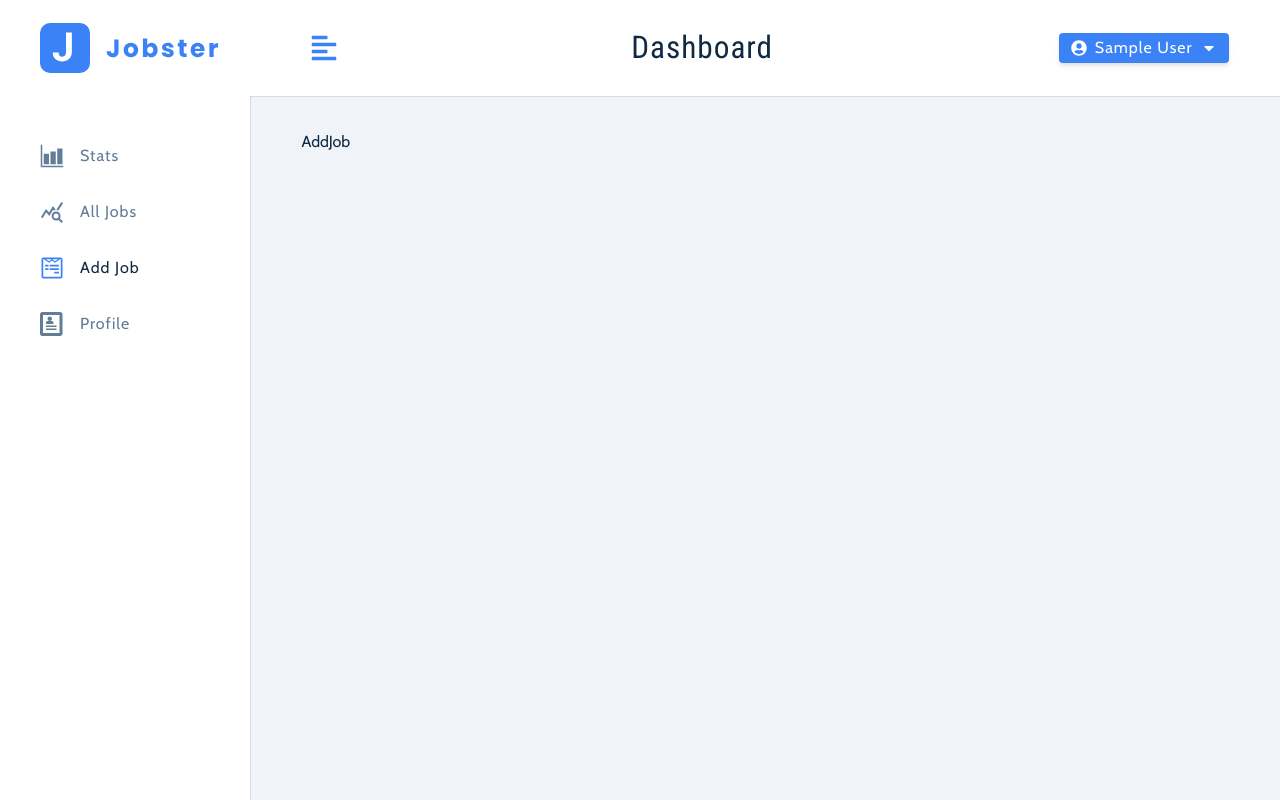
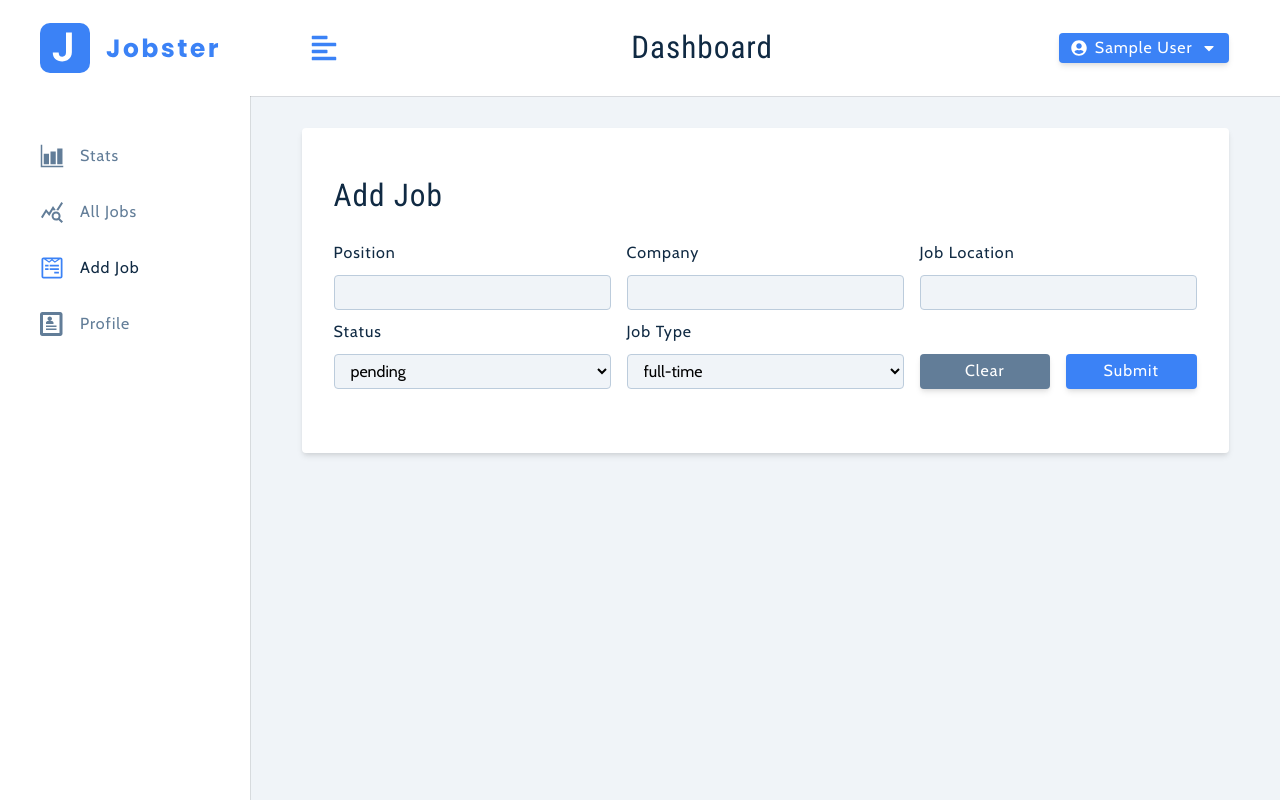
Before and after one commit to odik91/learn-ts-react-jobster, a React (Vite) app: page /add-job in a window 1280 px wide. Built offline with nearby package versions, Linux system fonts and the light colour scheme; sample sign-in values are in the browser's storage.

Commit message:
finsih add job

```diff
--- a/src/components/FormRow.tsx
+++ b/src/components/FormRow.tsx
@@ -24,6 +24,7 @@ const FormRow = ({
       <input
         type={type}
         name={name}
+        id={name}
         value={value}
         onChange={handleChange}
         className="form-input"
--- /dev/null
+++ b/src/components/FormRowSelect.tsx
@@ -0,0 +1,37 @@
+const FormRowSelect = ({
+  labelText,
+  name,
+  value,
+  handleChange,
+  list,
+}: {
+  labelText?: string;
+  name: string;
+  value: string;
+  handleChange: React.ChangeEventHandler<HTMLSelectElement>;
+  list: string[];
+}) => {
+  return (
+    <div className="form-row">
+      <label htmlFor={name} className="form-label">
+        {labelText || name}
+      </label>
+      <select
+        name={name}
+        id={name}
+        value={value}
+        className="form-select"
+        onChange={handleChange}
+      >
+        {list.map((itemValue, index) => {
+          return (
+            <option value={itemValue} key={index}>
+              {itemValue}
+            </option>
+          );
+        })}
+      </select>
+    </div>
+  );
+};
+export default FormRowSelect;
--- a/src/components/Navbar.tsx
+++ b/src/components/Navbar.tsx
@@ -39,7 +39,7 @@ const Navbar = () => {
               type="button"
               className="dropdown-btn"
               onClick={() => {
-                dispatch(logoutUser());
+                dispatch(logoutUser('Logging out...'));
               }}
             >
               logout
--- a/src/features/job/jobSlice.ts
+++ b/src/features/job/jobSlice.ts
@@ -1,20 +1,34 @@
-import { createSlice } from "@reduxjs/toolkit";
+import { createAsyncThunk, createSlice, PayloadAction } from "@reduxjs/toolkit";
+import { toast } from "react-toastify";
+import { RootState } from "../../store";
+import { createJobThunk } from "./jobThunk";
+import { getUserFromLocalStorage } from "../../utils/localStorage";
 
 type JobTypeOptions = "full-time" | "part-time" | "remote" | "internship";
-
 type StatusOptions = "interview" | "declined" | "pending";
 
-type InitialState = {
-  isLoading: boolean;
+export type Job = {
   position: string;
   company: string;
   jobLocation: string;
+  jobType: JobTypeOptions;
+  status: StatusOptions;
+};
+
+export type InitialState = Job & {
+  isLoading: boolean;
   jobTypeOptions: JobTypeOptions[];
-  jobType: JobTypeOptions;
   statusOptions: StatusOptions[];
-  status: StatusOptions;
   isEditing: boolean;
   editJobId: string;
+};
+
+export type JobReturn = Job & {
+  createdBy: string;
+  _id?: string;
+  createdAt?: string;
+  updatedAt?: string;
+  __v?: number;
 };
 
 const initialState: InitialState = {
@@ -30,10 +44,61 @@ const initialState: InitialState = {
   editJobId: "",
 };
 
+export type HandleChangePayload<K extends keyof InitialState> = {
+  name: K;
+  value: InitialState[K];
+};
+
+export const createJob = createAsyncThunk<
+  JobReturn,
+  Job,
+  { rejectValue: string; state: RootState }
+>("job/createJob", async (job: Job, thunkAPI: any): Promise<any> => {
+  return createJobThunk("/jobs", job, thunkAPI);
+});
+
 const jobSlice = createSlice({
   name: "job",
   initialState,
-  reducers: {},
+  reducers: {
+    handleChange: <K extends keyof InitialState>(
+      state: InitialState,
+      action: PayloadAction<HandleChangePayload<K>>
+    ) => {
+      const { name, value } = action.payload;
+      state[name] = value;
+    },
+    clearValues: (): InitialState => {
+      return {
+        ...initialState,
+        jobLocation: getUserFromLocalStorage()?.location || "",
+      };
+    },
+  },
+  extraReducers: (builder) => {
+    builder
+      .addCase(createJob.pending, (state) => {
+        state.isLoading = true;
+      })
+      .addCase(
+        createJob.fulfilled,
+        (state, { payload }: PayloadAction<JobReturn>) => {
+          state.isLoading = false;
+          console.log(payload);
+
+          toast.success("Job created");
+        }
+      )
+      .addCase(
+        createJob.rejected,
+        (state, { payload }: PayloadAction<string | undefined>) => {
+          state.isLoading = false;
+          if (payload) toast.error(payload);
+        }
+      );
+  },
 });
 
+export const { handleChange, clearValues } = jobSlice.actions;
+
 export default jobSlice.reducer;
--- /dev/null
+++ b/src/features/job/jobThunk.ts
@@ -0,0 +1,22 @@
+import customFetch from "../../utils/axios";
+import { errorHelperThunkAPI } from "../user/userSlice";
+import { AppThunkAPI } from "../user/userThunk";
+import { Job, JobReturn } from "./jobSlice";
+
+export const createJobThunk = async (
+  url: string,
+  job: Job,
+  thunkAPI: AppThunkAPI
+): Promise<JobReturn | unknown> => {
+  try {
+    const token = thunkAPI.getState().user.user?.token;
+    const response = await customFetch.post(url, job, {
+      headers: {
+        Authorization: `Bearer ${token}`,
+      },
+    });
+    return response.data;
+  } catch (error: unknown) {
+    return errorHelperThunkAPI(error, thunkAPI, "action");
+  }
+};
--- a/src/features/user/userSlice.ts
+++ b/src/features/user/userSlice.ts
@@ -7,7 +7,11 @@ import {
   getUserFromLocalStorage,
   removeUserFromLocalStorage,
 } from "../../utils/localStorage";
-import { loginUserThunk, registerUserThunk, updateUserThunk } from "./userThunk";
+import {
+  loginUserThunk,
+  registerUserThunk,
+  updateUserThunk,
+} from "./userThunk";
 
 export type UserType = {
   email: string;
@@ -75,7 +79,7 @@ export const registerUser = createAsyncThunk<
   RegisterUser,
   { rejectValue: string }
 >("user/registerUser", async (user: RegisterUser, thunkAPI): Promise<any> => {
-  return registerUserThunk("/auth/register", user, thunkAPI)
+  return registerUserThunk("/auth/register", user, thunkAPI);
 });
 
 export const loginUser = createAsyncThunk<
@@ -101,10 +105,13 @@ const userSlice = createSlice({
   name: "user",
   initialState,
   reducers: {
-    logoutUser: (state) => {
+    logoutUser: (state, { payload }: PayloadAction<string | undefined>) => {
       state.user = null;
       state.isSidebarOpen = false;
       removeUserFromLocalStorage();
+      if (payload) {
+        toast.success(payload);
+      }
     },
     toggleSidebar: (state) => {
       state.isSidebarOpen = !state.isSidebarOpen;
--- a/src/pages/dashboard/AddJob.tsx
+++ b/src/pages/dashboard/AddJob.tsx
@@ -1,6 +1,133 @@
+import { ChangeEvent, FormEvent, useEffect } from "react";
+import { toast } from "react-toastify";
+import Wrapper from "../../assets/wrappers/DashboardFormPage";
+import FormRow from "../../components/FormRow";
+import FormRowSelect from "../../components/FormRowSelect";
+import {
+  clearValues,
+  createJob,
+  handleChange,
+  HandleChangePayload,
+} from "../../features/job/jobSlice";
+import { useAppDispatch, useAppSelector } from "../../hooks/userCustomHook";
+
 const AddJob = () => {
+  const {
+    isLoading,
+    position,
+    company,
+    jobLocation,
+    jobType,
+    jobTypeOptions,
+    status,
+    statusOptions,
+    isEditing,
+    editJobId,
+  } = useAppSelector((store) => store.job);
+  const { user } = useAppSelector((store) => store.user);
+
+  const dispatch = useAppDispatch();
+
+  const handleSubmit = (e: FormEvent<HTMLFormElement>): void => {
+    e.preventDefault();
+
+    if (!position || !company || !jobLocation) {
+      toast.error("Please fill out all fields");
+      return;
+    }
+
+    dispatch(createJob({ position, company, jobLocation, jobType, status }));
+  };
+
+  const handleJobInput = (
+    e: ChangeEvent<HTMLInputElement | HTMLSelectElement>
+  ): void => {
+    const data: HandleChangePayload<any> = {
+      name: e.target.name,
+      value: e.target.value,
+    };
+    // const name: any = e.target.name;
+    // const value = e.target.value;
+    // dispatch(handleChange({ name, value }));
+    dispatch(handleChange(data));
+  };
+
+  useEffect(() => {
+    if (!isEditing) {
+      dispatch(
+        handleChange({ name: "jobLocation", value: user?.location || "" })
+      );
+    }
+  }, []);
+
   return (
-    <div>AddJob</div>
-  )
-}
-export default AddJob
+    <Wrapper>
+      <form className="form" onSubmit={handleSubmit}>
+        <h3>{isEditing ? "edit job" : "add job"}</h3>
+
+        <div className="form-center">
+          {/* position */}
+          <FormRow
+            type="text"
+            name="position"
+            value={position}
+            handleChange={handleJobInput}
+          />
+
+          {/* company */}
+          <FormRow
+            type="text"
+            name="company"
+            value={company}
+            handleChange={handleJobInput}
+          />
+
+          {/* location */}
+          <FormRow
+            type="text"
+            name="jobLocation"
+            labelText="job location"
+            value={jobLocation}
+            handleChange={handleJobInput}
+          />
+
+          {/* job status */}
+          <FormRowSelect
+            name="status"
+            value={status}
+            handleChange={handleJobInput}
+            list={statusOptions}
+          />
+
+          {/* job type */}
+          <FormRowSelect
+            name="jobType"
+            labelText="job type"
+            value={jobType}
+            handleChange={handleJobInput}
+            list={jobTypeOptions}
+          />
+
+          {/* btn container */}
+          <div className="btn-container">
+            <button
+              className="btn btn-block clear-btn"
+              type="button"
+              onClick={() => dispatch(clearValues())}
+            >
+              clear
+            </button>
+            <button
+              type="submit"
+              className="btn btn-block submit-btn"
+              disabled={isLoading}
+            >
+              {isLoading ? "submitting..." : "submit"}
+            </button>
+          </div>
+        </div>
+      </form>
+    </Wrapper>
+  );
+};
+export default AddJob;
```
